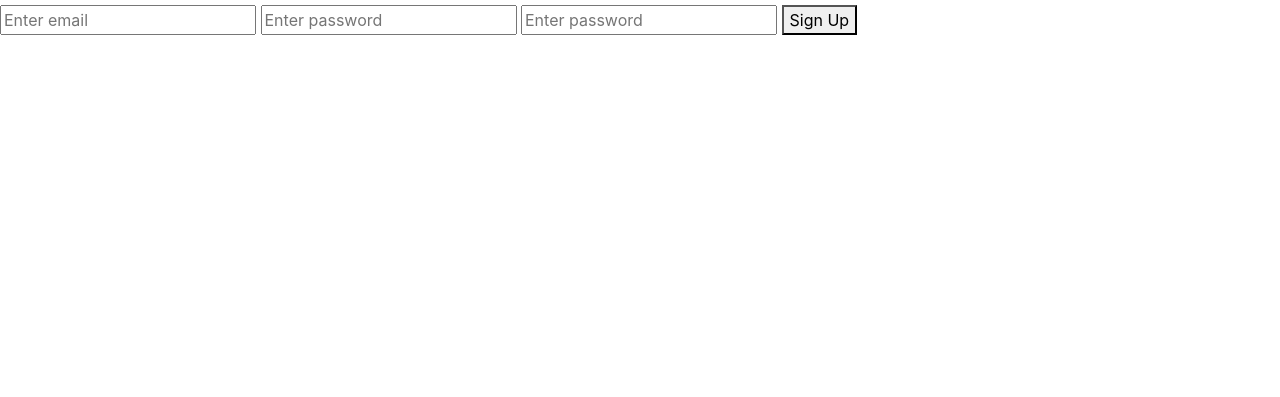
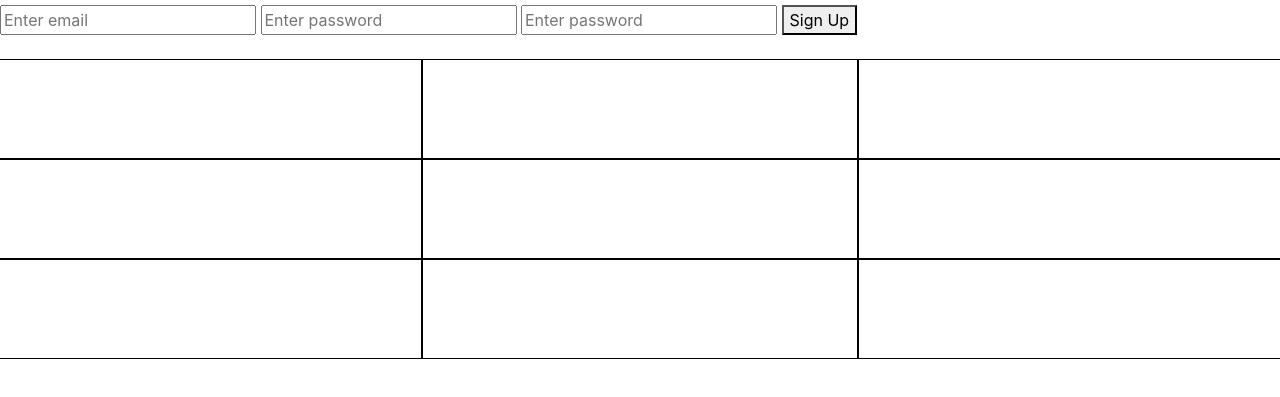
Before and after one commit to yingsongsana/tic-tac-toe-client, a website built with webpack: page index.html in a window 1280 px wide. Shown: the part 97-494 px from the top of the page. Built offline with nearby package versions, Linux system fonts and the light colour scheme.

Commit message:
Added simple game board.
Made game board with <div>s in html with minimal styling(w/ Bootstrap)

```diff
--- a/assets/styles/index.scss
+++ b/assets/styles/index.scss
@@ -7,3 +7,12 @@
 .failure {
   color: red;
 }
+
+.box {
+  align-items: center;
+  background-color: none;
+  border: 1px solid black;
+  display: flex;
+  height: 100px;
+  justify-content: center;
+}
--- a/index.html
+++ b/index.html
@@ -13,7 +13,6 @@
     </head>
     <body>
       <h1>Tic Tac Toe</h1>
-
       <h2 id="message"></h2>
 
       <h2>Sign-Up</h2>
@@ -25,5 +24,17 @@
       </form>
       <br>
 
+      <div class="game-board row">
+        <div class="col-4 box"></div>
+        <div class="col-4 box"></div>
+        <div class="col-4 box"></div>
+        <div class="col-4 box"></div>
+        <div class="col-4 box"></div>
+        <div class="col-4 box"></div>
+        <div class="col-4 box"></div>
+        <div class="col-4 box"></div>
+        <div class="col-4 box"></div>
+      </div>
+
     </body>
 </html>
```
